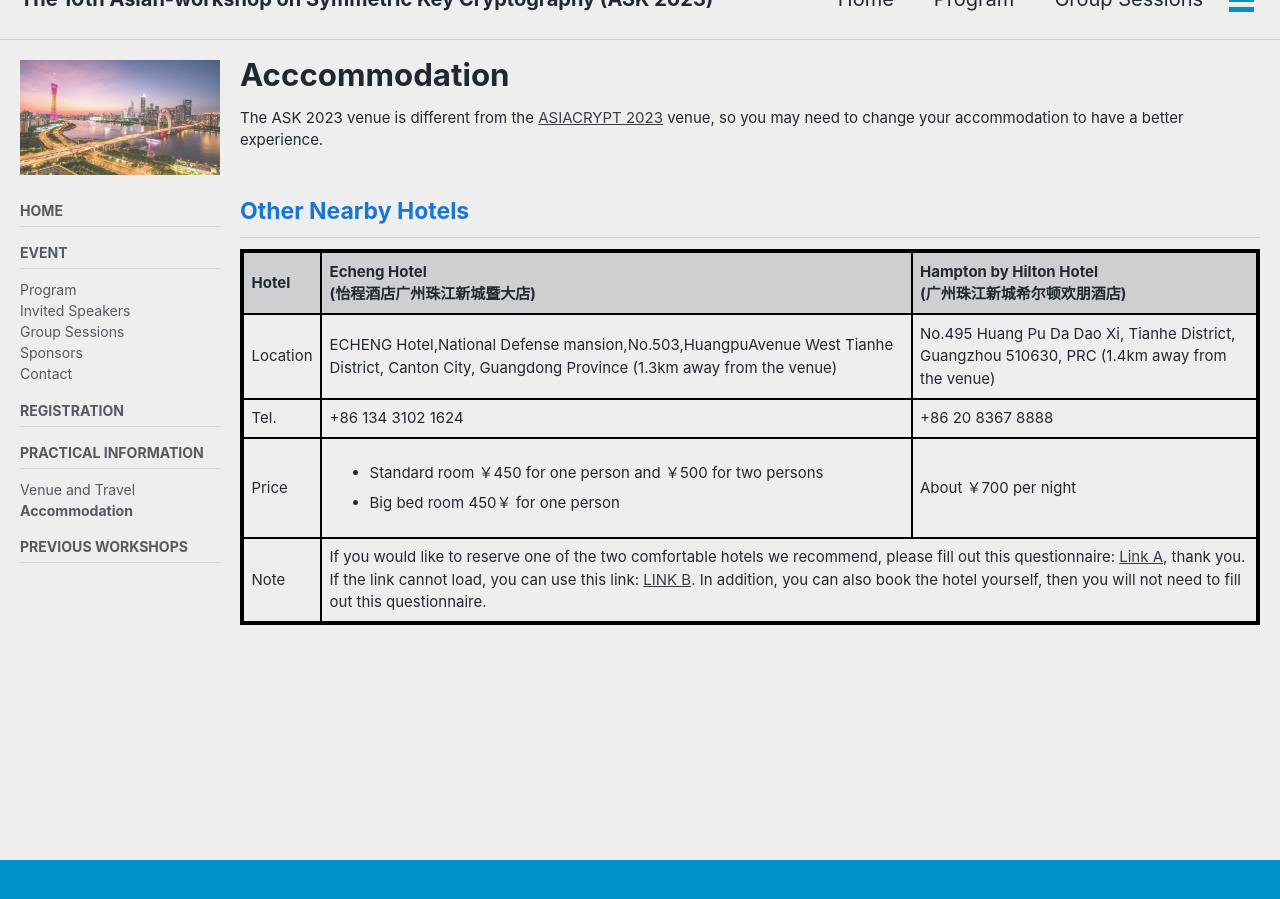
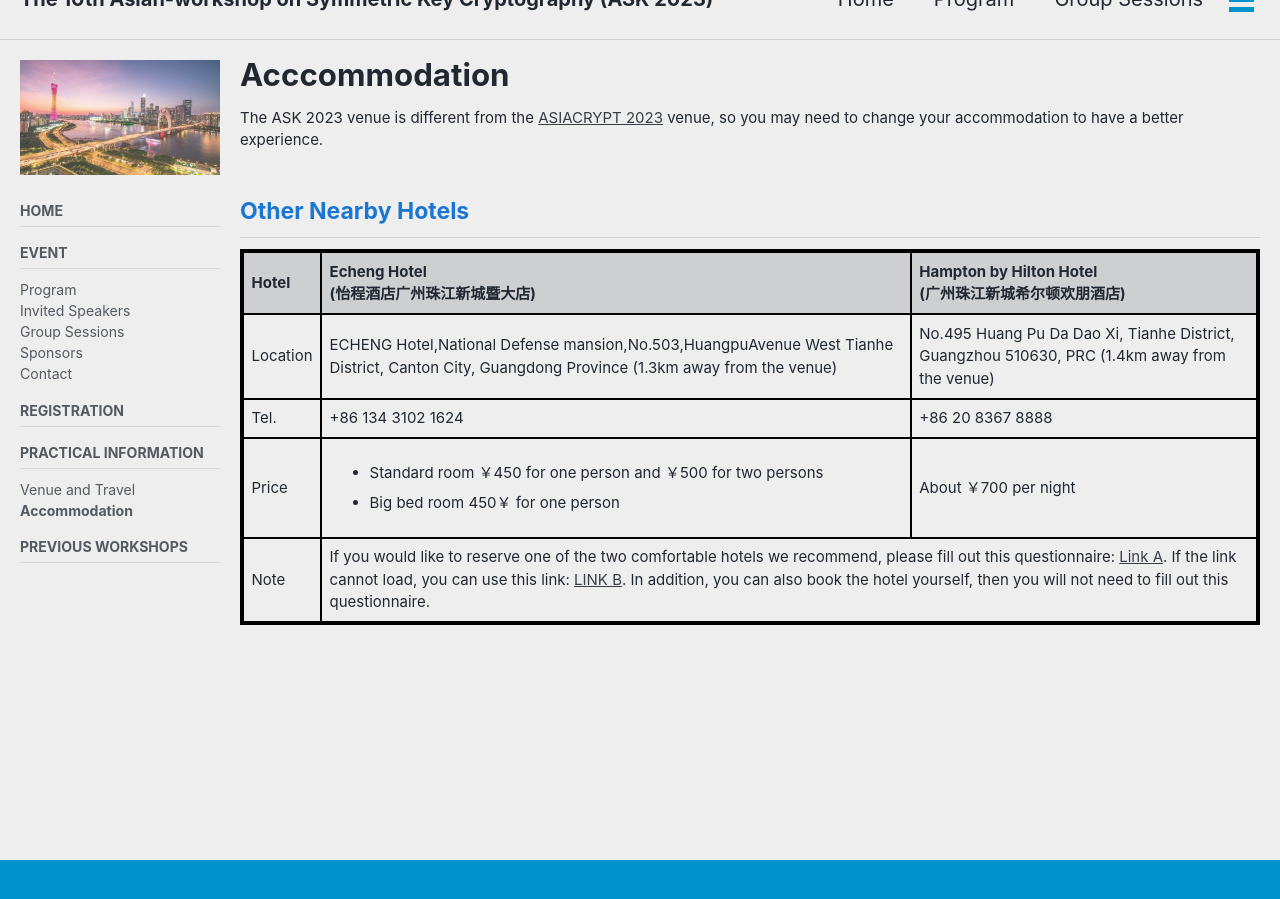
Before and after one commit to cryptanalysisbench/SATbench, a Jekyll site: the page built from accommodation.md, in a window 1280 px wide and 900 px high, scrolled down 41 px. Built offline with Jekyll 4.4.1, drawn with Linux system fonts in a browser that asks for light colours; cached includes are drawn as plain includes; nearby versions of some CDN libraries; our own code applies the rules of GitHub Pages for plain Markdown files.

Commit message:
Update accommodation.md

```diff
--- a/accommodation.md
+++ b/accommodation.md
@@ -41,7 +41,7 @@ The ASK 2023 venue is different from the [ASIACRYPT 2023](https://asiacrypt.iacr
 		</tr>
 		<tr>
 			<td style="border: 2px #000000 solid">Note</td>
-			<td style="border: 2px #000000 solid" colspan="2">If you would like to reserve one of the two comfortable hotels we recommend, please fill out this questionnaire: <a href="https://forms.gle/CxSbgsvjcUouRXkd6">Link A</a>, thank you. If the link cannot load, you can use this link: <a href="https://www.wjx.top/vm/w24tFjg.aspx# ">LINK B</a>. In addition, you can also book the hotel yourself, then you will not need to fill out this questionnaire.</td>
+			<td style="border: 2px #000000 solid" colspan="2">If you would like to reserve one of the two comfortable hotels we recommend, please fill out this questionnaire: <a href="https://forms.gle/CxSbgsvjcUouRXkd6">Link A</a>. If the link cannot load, you can use this link: <a href="https://www.wjx.top/vm/w24tFjg.aspx# ">LINK B</a>. In addition, you can also book the hotel yourself, then you will not need to fill out this questionnaire.</td>
 		</tr>
 
 	</tbody>
```
